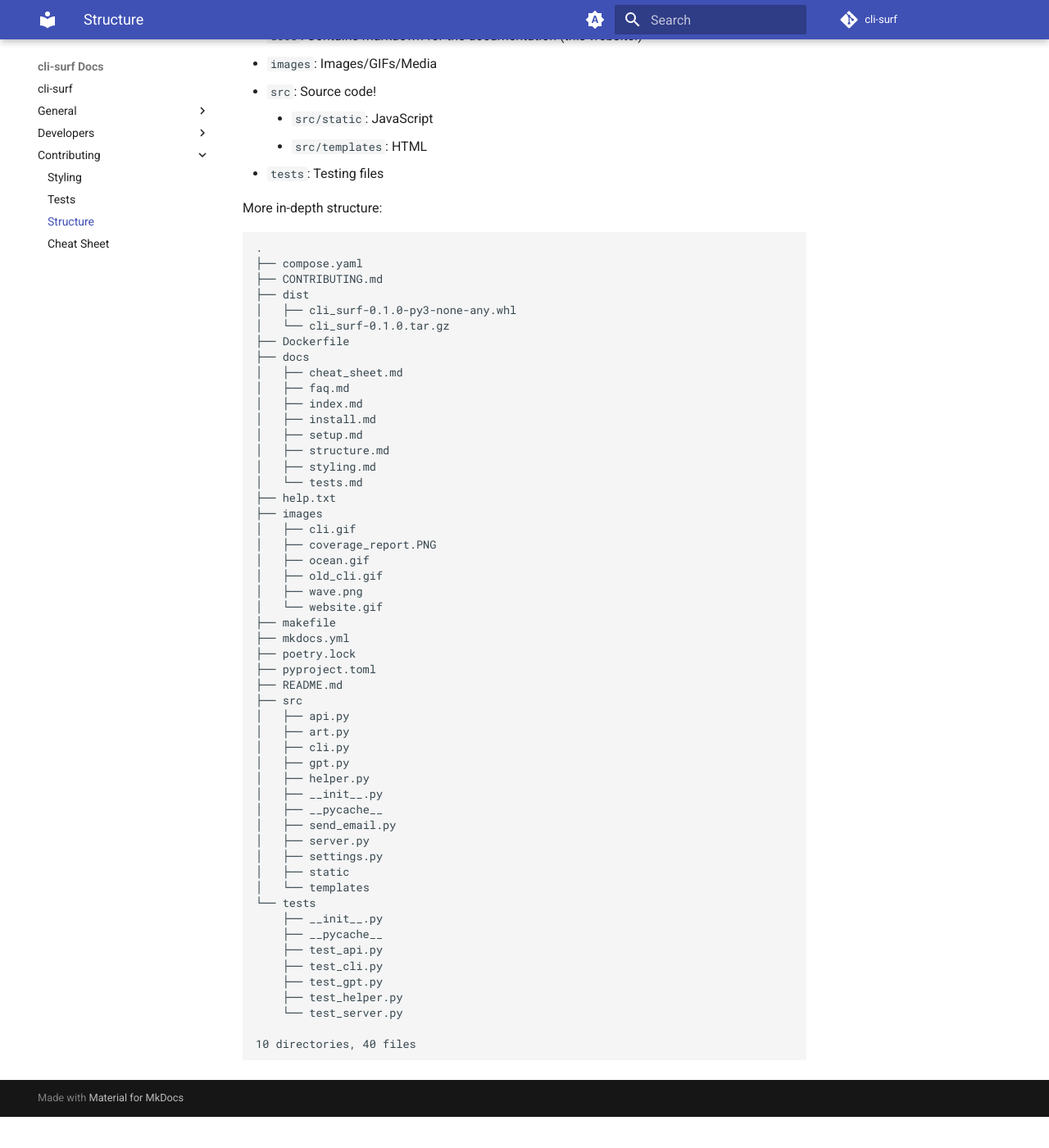
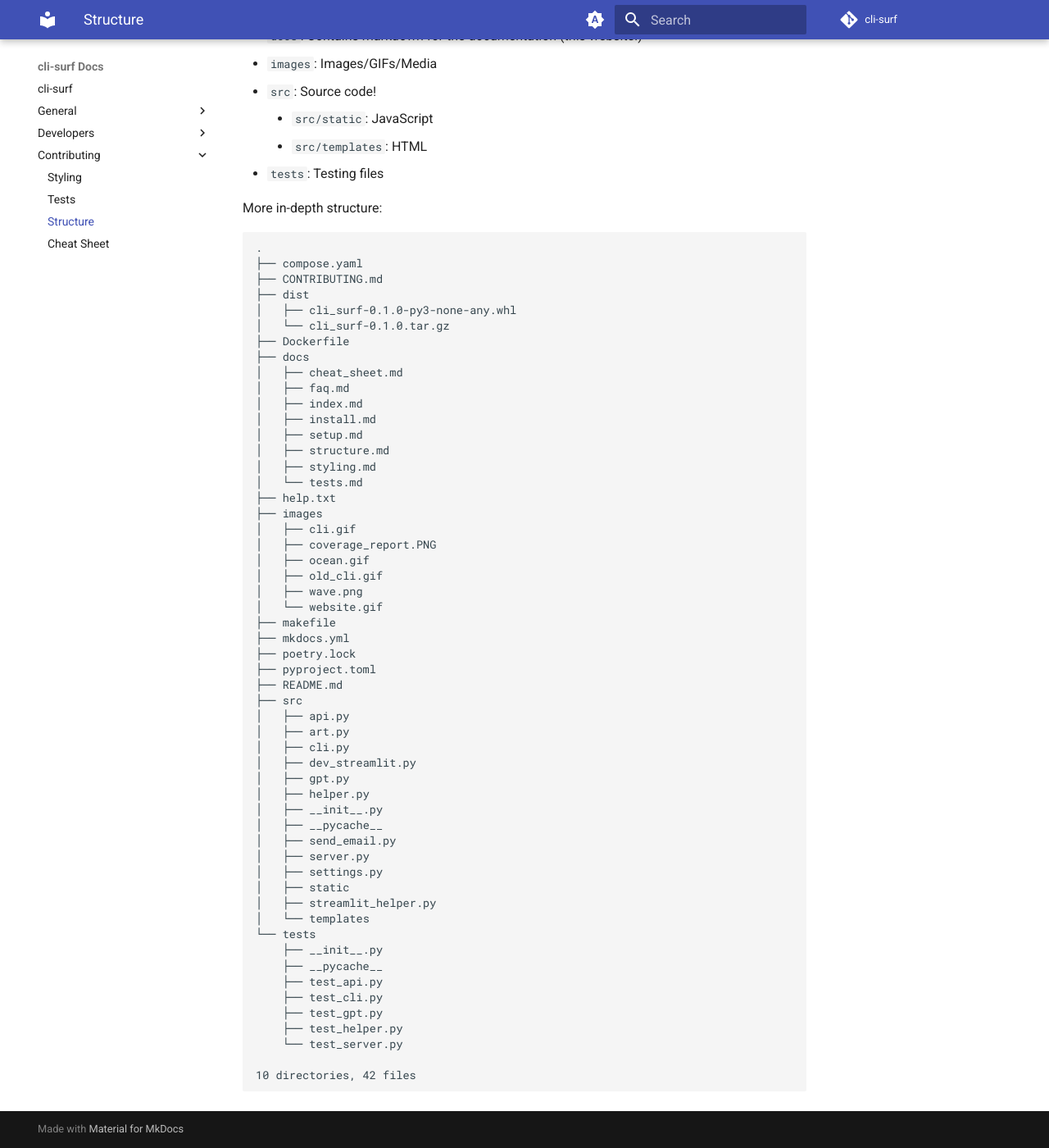
Before and after one commit to ryansurf/cli-surf, an MkDocs documentation site: the page built from docs/structure.md, in a window 1280 px wide and 1400 px high, scrolled down 360 px. Shown: the whole window at 82% size. Built offline with MkDocs 1.6.1 and Material for MkDocs 9.7.7, drawn with Linux system fonts in a browser that asks for light colours; comment, search, counter and statistics services are not loaded; before the commit the page ends 1722 px from its top, so only the background shows below that.

Commit message:
directory structure update

````diff
--- a/docs/structure.md
+++ b/docs/structure.md
@@ -58,6 +58,7 @@
 │   ├── api.py
 │   ├── art.py
 │   ├── cli.py
+│   ├── dev_streamlit.py
 │   ├── gpt.py
 │   ├── helper.py
 │   ├── __init__.py
@@ -66,6 +67,7 @@
 │   ├── server.py
 │   ├── settings.py
 │   ├── static
+│   ├── streamlit_helper.py
 │   └── templates
 └── tests
     ├── __init__.py
@@ -76,6 +78,6 @@
     ├── test_helper.py
     └── test_server.py
 
-10 directories, 40 files
+10 directories, 42 files
 ```
 <!-- STRUCTURE END  -->
````
